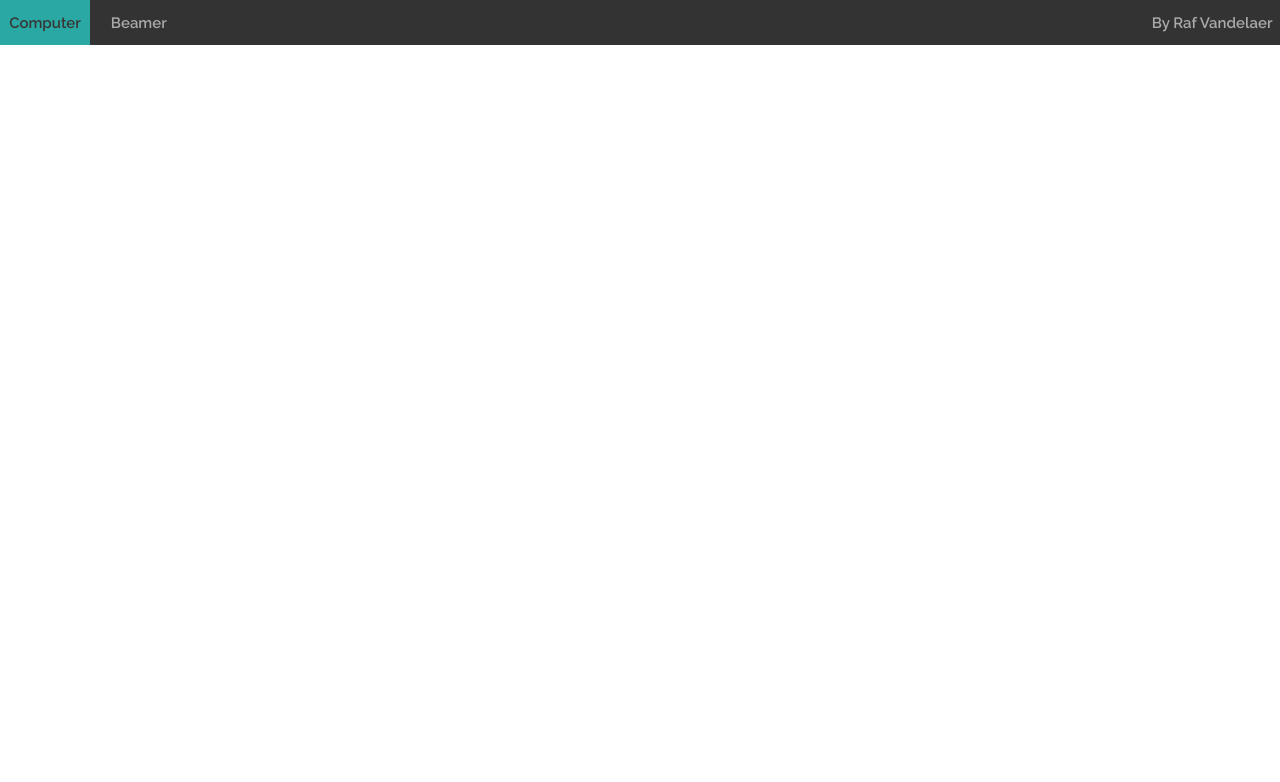
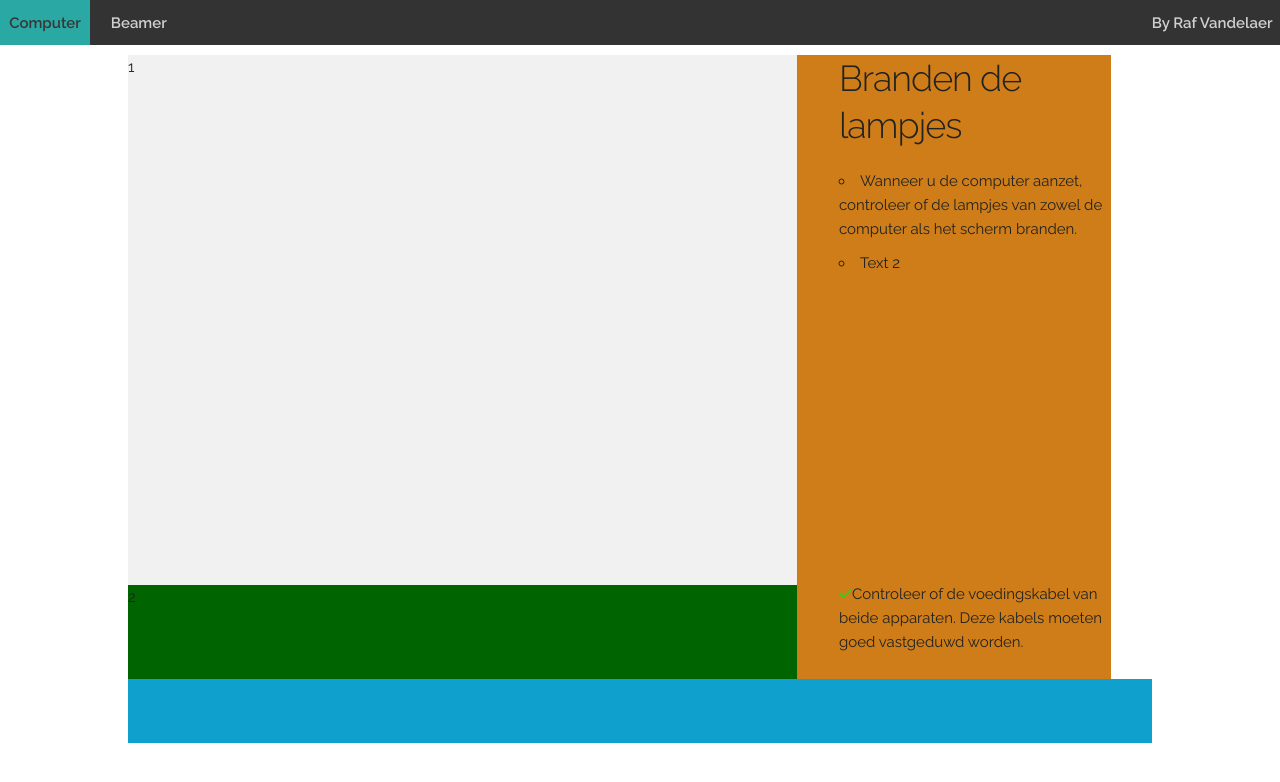
Before and after one commit to RafVandelaer/Flowchart, a plain HTML site: page index.html in a window 1280 px wide. Both pictures are taken after a click on the element "Ik heb een probleem met een computer". Drawn offline with Linux system fonts and the light colour scheme.

Commit message:
Seperate jquery file Layout tweaks

```diff
--- a/flow/mainJSON.json
+++ b/flow/main.json
@@ -1,7 +1,10 @@
 {
   "1.0":{
     "title":"Branden de lampjes",
-    "descr":"Wanneer u de computer aanzet, controleer of de lampjes van zowel de computer als het scherm aanzijn.",
+    "descr":[
+      "Wanneer u de computer aanzet, controleer of de lampjes van zowel de computer als het scherm branden.",
+      "Text 2"
+    ],
     "solu":"Controleer of de voedingskabel van beide apparaten. Deze kabels moeten goed vastgeduwd worden.",
     "next":"1.1",
     "images":[
--- a/index.html
+++ b/index.html
@@ -26,6 +26,7 @@
     <!-- Favicon
     –––––––––––––––––––––––––––––––––––––––––––––––––– -->
     <link rel="icon" type="image/png" href="resources/Skeleton-2.0.4/images/favicon.png">
+    <script src="https://use.fontawesome.com/c0aef14901.js"></script>
 
 
 </head>
@@ -56,60 +57,33 @@
         <div id="beamer" class="six columns starterclick">Ik heb een probleem met een beamer <img id="beamerimage" class="startImages u-max-full-width"  src="images/start/beamer.jpg" /></div>
     </div>
     </div>
+    <div id="taskContainer">
+        <div class="row">
+            <div class="eight columns" id="imageContainer">
+                <div class="row" id="activeImage">1</div>
+                <div class="row" id="images">2</div>
+            </div>
+            <div class="four columns" id="explain">
+                <div>
+                    <h3 id="title"></h3>
+                    <ul id="descr"></ul>
+                </div>
+                <div>
+                    <p id="solu"><i class="fa fa-check" aria-hidden="true"></i></p>
+                </div>
+            </div>
+        </div>
+        <div class="row">
+            <div class="twelve columns" id="decisionContainer">
+
+            </div>
+        </div>
+    </div>
 </div>
 
 <!-- End Document
   –––––––––––––––––––––––––––––––––––––––––––––––––– -->
 </body>
 <script src="resources/jQuery/jquery-3.1.1.min.js"></script>
-<script>
-    $(document).ready(function () {
-        window.firstRun = true;
-        readJSON();
-        //for developping
-        //skipStart();
-        //firstRun for reading json
-        var welkom = $("#welkom");
-        welkom.animate({opacity: 1}, 2000, function () {
-            welkom.animate({top: "5%", 'margin-top': 0}, 1000, function () {
-                $("#startKiezer").fadeIn("slow");
-            });
-
-        });
-
-    });
-    //getting the required element
-    function getElement(element){
-        var task = window.json[element];
-        console.log("We are at task: " + element);
-        //on first run we read the json
-
-    }
-    // reading the json file, this is only done once, so the web page doesn't use too much resources
-    function readJSON(){
-        if(window.firstRun) {
-            window.firstRun = false;
-            $.getJSON("flow/mainJSON.json", function(d) {
-                window.json = d;
-            });
-        }
-    }
-    $(".starterclick").click(function () {
-
-        var start = $("#start");
-        start.animate({opacity: 0}, 1000, function () {
-                start.hide();
-            $("nav").show(1000);
-        });
-
-
-       if(this.id == "computer"){
-           getElement("1.0");
-
-       }else if(this.id == "beamer"){
-
-       }
-    });
-
-</script>
+<script src="jqueryFile.js"></script>
 </html>
--- /dev/null
+++ b/jqueryFile.js
@@ -0,0 +1,57 @@
+/**
+ * Created by Raf on 8/11/2016.
+ */
+$(document).ready(function () {
+    window.firstRun = true;
+    readJSON();
+    //for developping
+    //skipStart();
+    //firstRun for reading json
+    var welkom = $("#welkom");
+    welkom.animate({opacity: 1}, 2000, function () {
+        welkom.animate({top: "5%", 'margin-top': 0}, 1000, function () {
+            $("#startKiezer").fadeIn("slow");
+        });
+
+    });
+
+});
+//getting the required element
+function getElement(element){
+    var task = window.json[element];
+    console.log("We are at task: " + element);
+    //on first run we read the json
+    $("#title").text(task.title);
+    var descr = $("#descr");
+    $.each(task.descr, function(i, obj) {
+        descr.append("<li>"+ obj +"</li>")
+    });
+    $("#solu").append(task.solu);
+}
+// reading the json file, this is only done once, so the web page doesn't use too much resources
+function readJSON(){
+    if(window.firstRun) {
+        window.firstRun = false;
+        $.getJSON("flow/main.json", function(d) {
+            window.json = d;
+        });
+    }
+}
+$(".starterclick").click(function () {
+
+    var start = $("#start");
+    start.animate({opacity: 0}, 1000, function () {
+        start.hide();
+        $("nav").show(500, function () {
+            $("#taskContainer").fadeIn("slow");
+        });
+    });
+
+
+    if(this.id == "computer"){
+        getElement("1.0");
+
+    }else if(this.id == "beamer"){
+
+    }
+});
--- a/resources/css/main.css
+++ b/resources/css/main.css
@@ -5,6 +5,7 @@
 }
 #red{
     background-color: red;
+
 }
 #blue{
     background-color: blue;
@@ -59,7 +60,7 @@ nav{
 }
 nav > ul > li > a {
     font-weight: bold;
-    color: #aaa;
+    color: #d0d0d0;
     display: block;
     line-height: 2em;
     padding: 0.5em;
@@ -83,3 +84,41 @@ nav ul li:last-of-type{
     width:150px;
     text-align: right;
 }
+#taskContainer{
+    margin-top: 10px;
+    display: none;
+    height: 80vh;
+}
+#imageContainer{
+    height: 78vh;
+    background-color: #34ce1e;
+}
+#explain{
+    height: 78vh;
+    background-color: #ce7d18;
+    margin-left: 0%;
+    padding-left: 4%;
+    border-left: 1px solid #888888;
+    position: relative;
+    overflow: scroll;
+}
+#decisionContainer{
+    background-color: #0FA0CE;
+    height: 8vh;
+}
+#activeImage{
+    background-color: #F1F1F1;
+    height: 85%;
+}
+#images{
+    background-color: darkgreen;
+    height: 15%;
+}
+#solu{
+    bottom: 0;
+    position: absolute;
+
+}
+.fa-check{
+    color: #34ce1e;
+}
```
